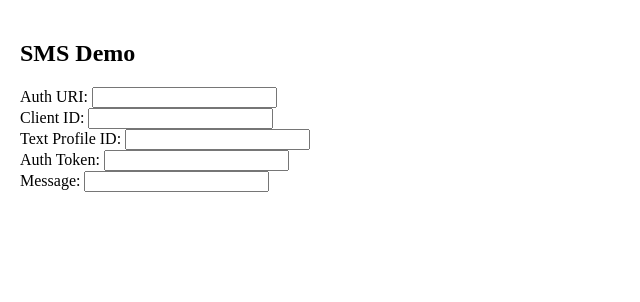
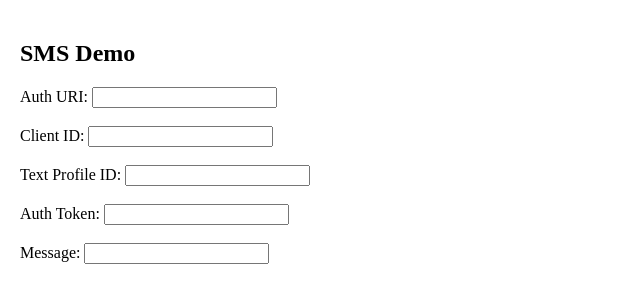
Before and after one commit to ManjunathSR79/SFMC-JB, a plain HTML site: page public/index.html in a window 1280 px wide. Shown: the whole page, without its empty margins (0-640 px from the left). Drawn offline with Linux system fonts and the light colour scheme.

Commit message:
Update index.html

```diff
--- a/public/index.html
+++ b/public/index.html
@@ -30,11 +30,11 @@
             <main class="slds-col">
                <form>
                 <h2>SMS Demo</h2>
-                Auth URI: <input type="text" name="auth" id="auth"><br>
-                   Client ID: <input type="text" name="cid" id="cid"><br>
-                   Text Profile ID: <input type="text" name="Profile" id="Profile"><br>
-                   Auth Token: <input type="text" name="atoken" id="atoken"><br>
-                   Message: <input type="text" name="Message" id="Message"><br>
+                Auth URI: <input type="text" name="auth" id="auth"><br><br>
+                   Client ID: <input type="text" name="cid" id="cid"><br><br>
+                   Text Profile ID: <input type="text" name="Profile" id="Profile"><br><br>
+                   Auth Token: <input type="text" name="atoken" id="atoken"><br><br>
+                   Message: <input type="text" name="Message" id="Message"><br><br>
                <form>
             </main>
 
```
